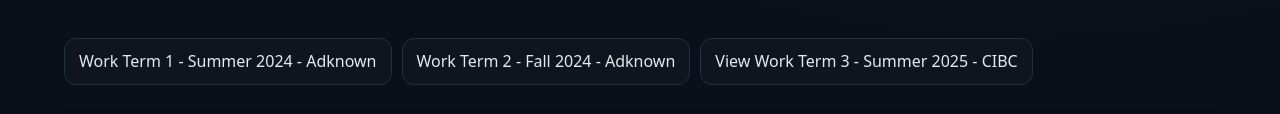
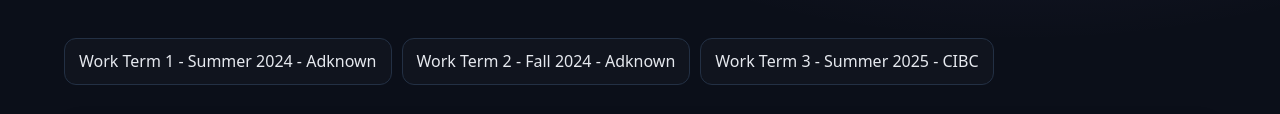
Before and after one commit to noramorsyy/noramorsyy.github.io, a plain HTML site: page index.html in a window 1280 px wide. Shown: the part 358-472 px from the top of the page. Drawn offline with Linux system fonts and the light colour scheme.

Commit message:
Update index.html

```diff
--- a/index.html
+++ b/index.html
@@ -33,7 +33,7 @@
       <div class="btn-row">
         <a class="btn" href="summer-2024-adknown.html">Work Term 1 - Summer 2024 - Adknown</a>
         <a class="btn" href="fall-2024-adknown.html">Work Term 2 - Fall 2024 - Adknown</a>
-        <a class="btn" href="summer-2025-cibc.html">View Work Term 3 - Summer 2025 - CIBC</a>
+        <a class="btn" href="summer-2025-cibc.html">Work Term 3 - Summer 2025 - CIBC</a>
       </div>
     </section>
 
```
